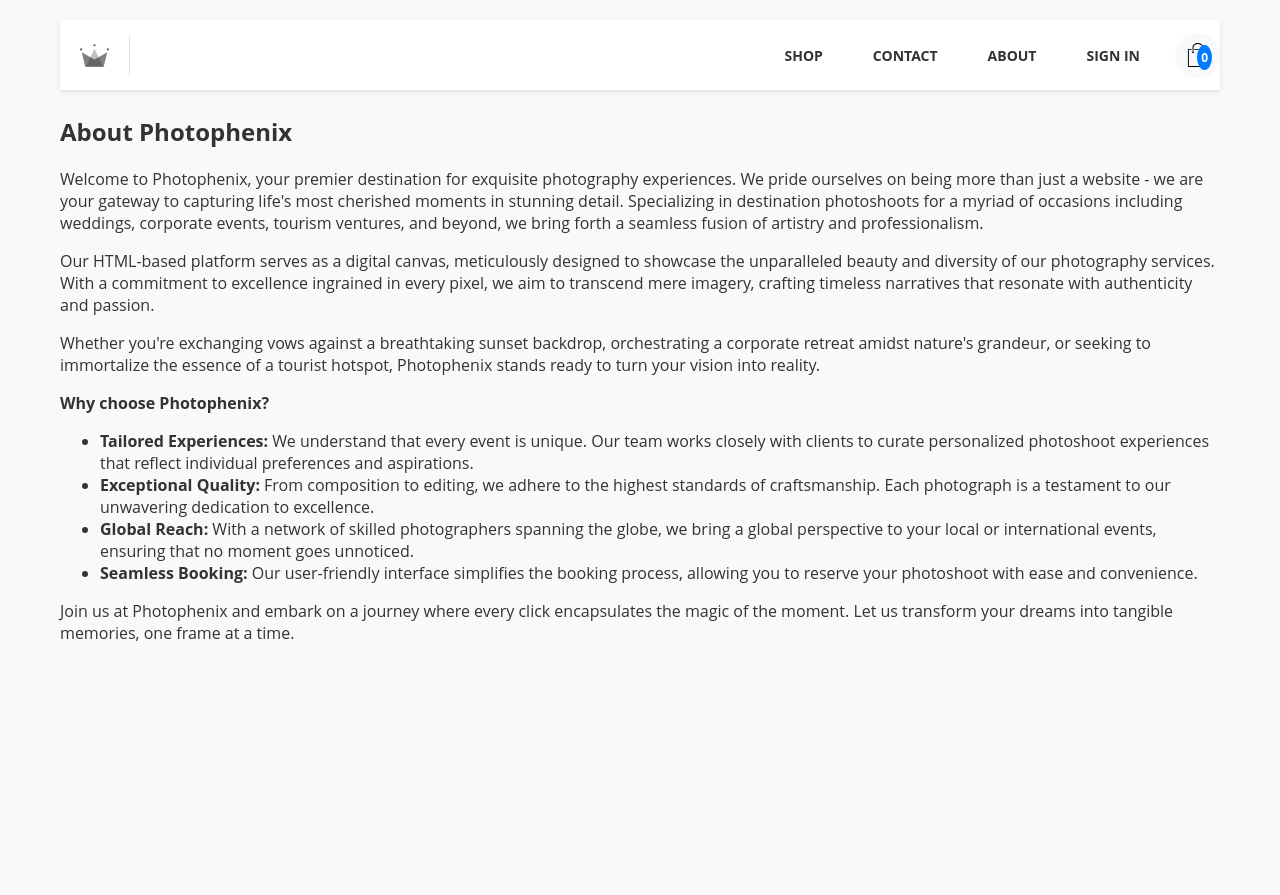
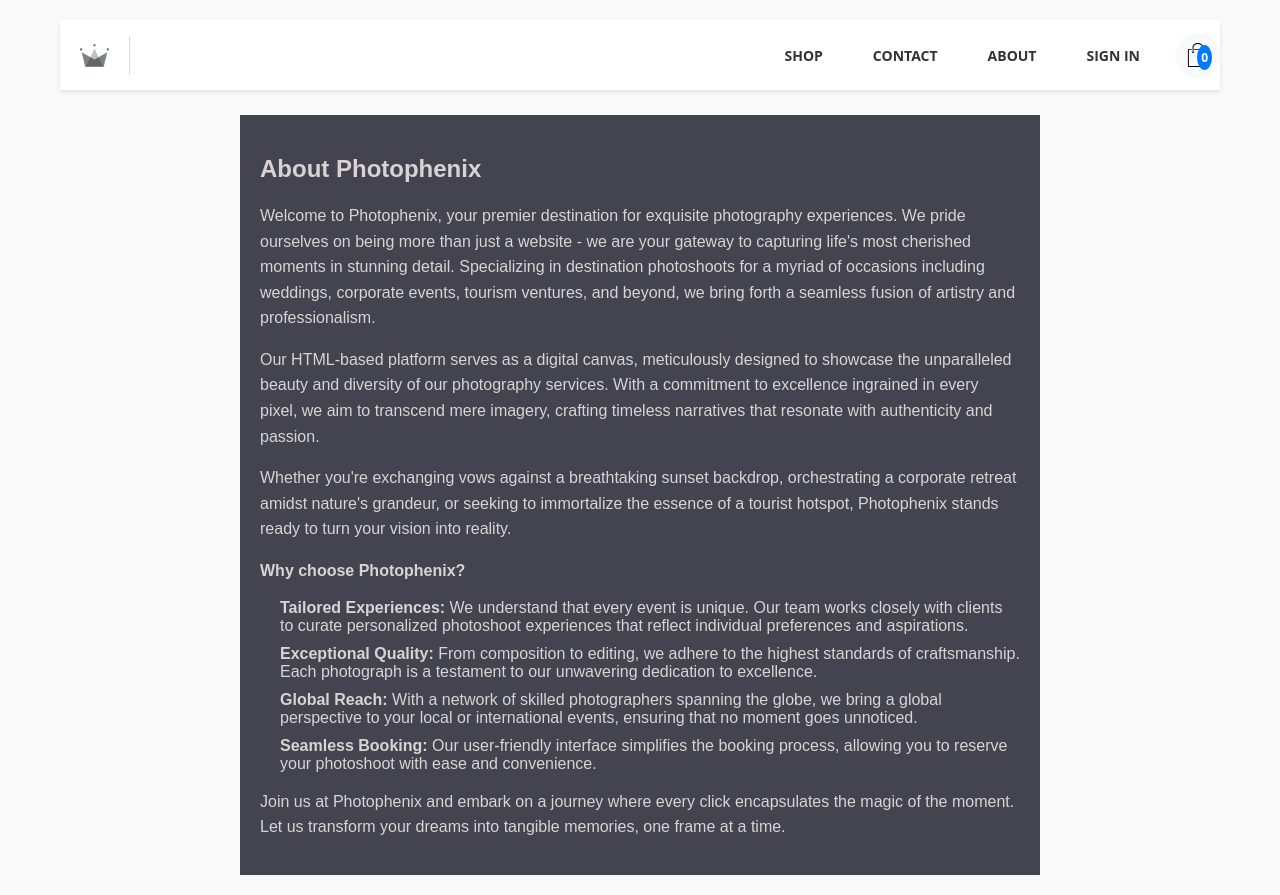
Before and after one commit to shashank7753/weddder, a React (Create React App) app: page /checkout in a window 1280 px wide. Before the commit the page ends 800 px from the top, so only its background shows below. Built offline with nearby package versions, Linux system fonts and the light colour scheme; no server answers.

Commit message:
about section is added

```diff
--- /dev/null
+++ b/src/pages/about/AboutPage.module.scss
@@ -0,0 +1,107 @@
+/* AboutPage.module.scss */
+
+.aboutPage {
+    max-width: 800px;
+    margin: 0 auto;
+    padding: 20px;
+    font-family: Arial, sans-serif;
+    position: relative; /* To position the overlay */
+    // background: url('path/to/background-image.jpg') no-repeat center center;
+    background-size: cover;
+    color: #d9d3d3; /* Text color for better contrast */
+    opacity: 0; /* Initially set to be invisible */
+    animation: fadeIn 1s ease-in-out forwards; /* Animation to fade in */
+  }
+
+  /* Overlay to improve readability */
+  .aboutPage::before {
+    content: '';
+    position: absolute;
+    top: 0;
+    left: 0;
+    width: 100%;
+    height: 100%;
+    background-color: rgba(2, 1, 19, 0.733); /* Semi-transparent black overlay */
+  }
+
+  .aboutPage h2,
+  .aboutPage p,
+  .aboutPage ul,
+  .aboutPage li {
+    animation: slideIn 0.5s ease-in-out forwards; /* Animation to slide in */
+  }
+
+  @keyframes fadeIn {
+    from {
+      opacity: 0;
+    }
+    to {
+      opacity: 1;
+    }
+  }
+
+  @keyframes slideIn {
+    from {
+      opacity: 0;
+      transform: translateY(-20px);
+    }
+    to {
+      opacity: 1;
+      transform: translateY(0);
+    }
+  }
+
+  .aboutPage h2 {
+    font-size: 24px;
+    margin-bottom: 20px;
+  }
+
+  .aboutPage p {
+    font-size: 16px;
+    line-height: 1.6;
+    margin-bottom: 15px;
+  }
+
+  .aboutPage ul {
+    margin-top: 15px;
+    padding-left: 20px;
+  }
+
+  .aboutPage li {
+    margin-bottom: 10px;
+  }
+
+  .aboutPage strong {
+    font-weight: bold;
+  }
+
+  /* Links */
+  .aboutPage a {
+    color: #007bff;
+    text-decoration: underline;
+  }
+
+  /* List styles */
+  .aboutPage li {
+    list-style: none;
+  }
+
+  /* Styling for the routes */
+//   .aboutPage .route {
+//     /* Add styles for the routes if necessary */
+//   }
+
+  /* Media queries for responsiveness */
+  @media screen and (max-width: 600px) {
+    .aboutPage {
+      padding: 10px;
+    }
+
+    .aboutPage h2 {
+      font-size: 20px;
+    }
+
+    .aboutPage p {
+      font-size: 14px;
+    }
+  }
--- a/src/pages/about/about.component.jsx
+++ b/src/pages/about/about.component.jsx
@@ -1,28 +1,12 @@
-// import React from "react";
-// import { Route } from 'react-router-dom';
-// import CollectionPage from '../collection/collection.component';
-// import CollectionOverview from '../../components/collection-overview/collection-overview.component';
-
-// const AboutPage= ({ match }) => {
-//      return (
-//        <div className="about-page">
-//         <h2>About Us</h2>
-//          <p>Welcome to our website! We are dedicated to providing...</p>
-//          <Route exact path={`${match.path}`} component={CollectionOverview} />
-//          <Route path={`${match.path}/:collectionId`} component={CollectionPage} />
-//        </div>
-//      );
-// }
-
-// export default AboutPage;
 import React from "react";
 import { Route } from 'react-router-dom';
 import CollectionPage from '../collection/collection.component';
 import CollectionOverview from '../../components/collection-overview/collection-overview.component';
+import styles from './AboutPage.module.scss'; // Import the Sass module
 
 const AboutPage = ({ match }) => {
   return (
-    <div className="about-page">
+    <div className={styles.aboutPage}>
       <h2>About Photophenix</h2>
       <p>Welcome to Photophenix, your premier destination for exquisite photography experiences. We pride ourselves on being more than just a website - we are your gateway to capturing life's most cherished moments in stunning detail. Specializing in destination photoshoots for a myriad of occasions including weddings, corporate events, tourism ventures, and beyond, we bring forth a seamless fusion of artistry and professionalism.</p>
       <p>Our HTML-based platform serves as a digital canvas, meticulously designed to showcase the unparalleled beauty and diversity of our photography services. With a commitment to excellence ingrained in every pixel, we aim to transcend mere imagery, crafting timeless narratives that resonate with authenticity and passion.</p>
```
Also changed, not shown: src/pages/checkout/checkout.styles.scss (+0 -43 lines).
